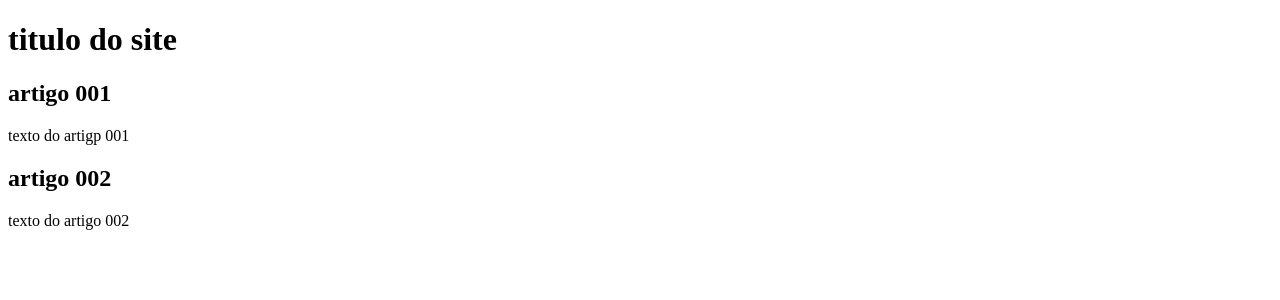
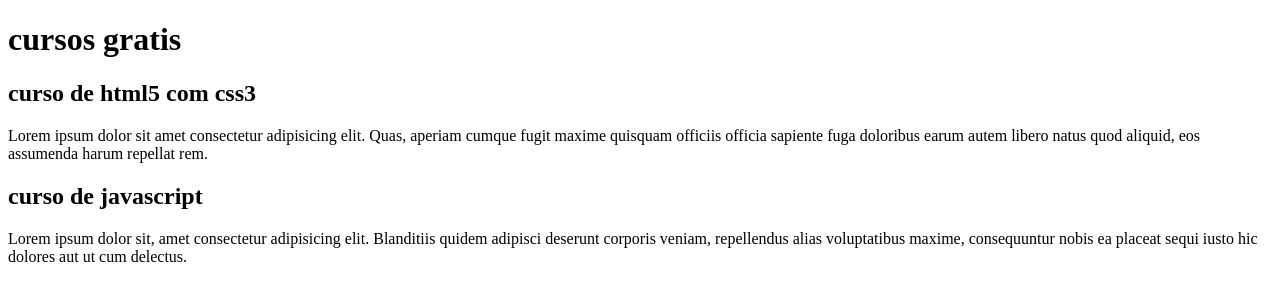
Before and after one commit to jadesdaniel/site-teste, a plain HTML site: page index.html in a window 1280 px wide. Drawn offline with Linux system fonts and the light colour scheme.

Commit message:
comecei o conteudo

```diff
--- a/index.html
+++ b/index.html
@@ -8,15 +8,15 @@
 <body>
     <main>
         <header>
-            <h1>titulo do site</h1>
+            <h1>cursos gratis</h1>
         </header>
         <article>
-            <h2>artigo 001</h2>
-            <p>texto do artigp 001</p>
+            <h2>curso de html5 com css3</h2>
+            <p>Lorem ipsum dolor sit amet consectetur adipisicing elit. Quas, aperiam cumque fugit maxime quisquam officiis officia sapiente fuga doloribus earum autem libero natus quod aliquid, eos assumenda harum repellat rem.</p>
         </article>
         <article>
-            <h2>artigo 002</h2>
-            <p>texto do artigo 002</p>
+            <h2>curso de javascript</h2>
+            <p>Lorem ipsum dolor sit, amet consectetur adipisicing elit. Blanditiis quidem adipisci deserunt corporis veniam, repellendus alias voluptatibus maxime, consequuntur nobis ea placeat sequi iusto hic dolores aut ut cum delectus.</p>
         </article>
     </main>
 
```
